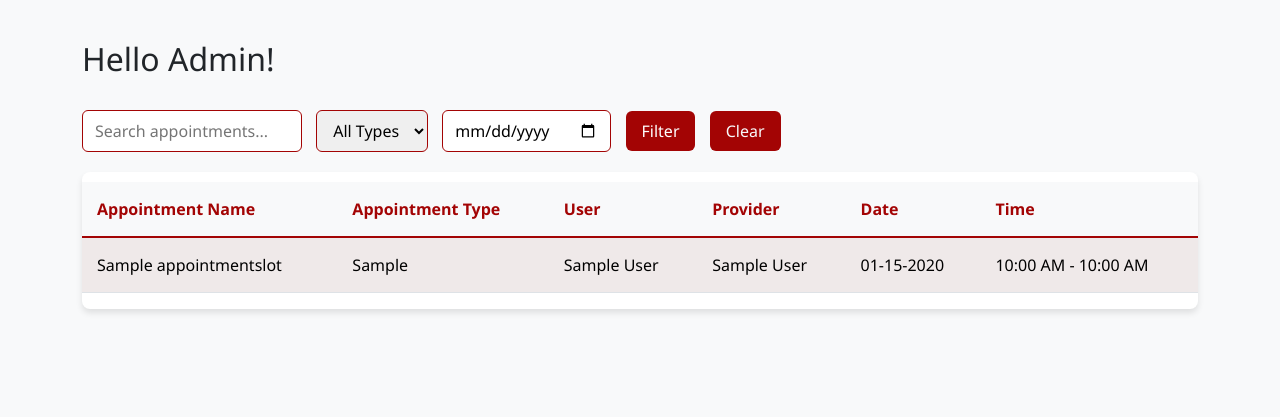
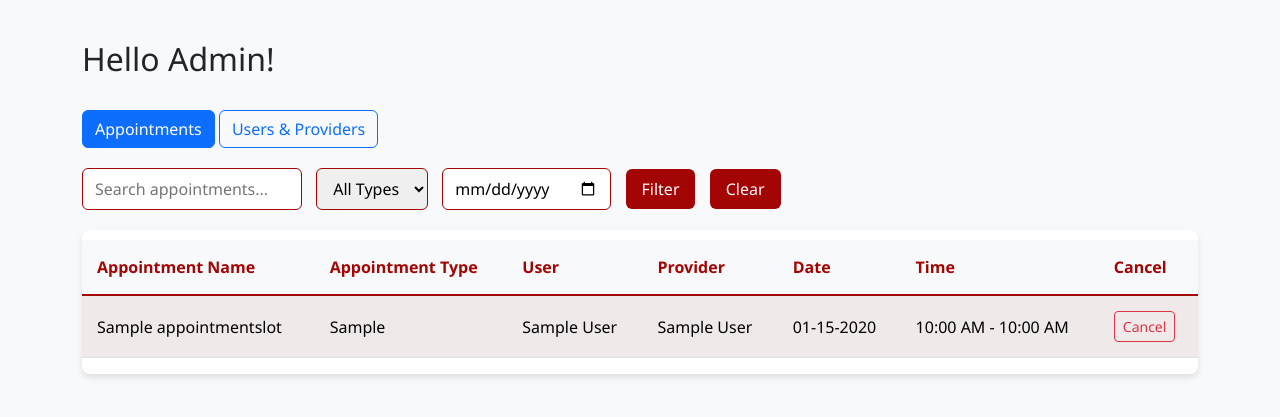
Before and after one commit to siegersma8025/cs440_WebApp, a Django app: page /dashboard/admin/ in a window 1280 px wide. Shown: the part 62-479 px from the top of the page. Run offline with Django 5.2, Linux system fonts and the light colour scheme; a user stored in the database is signed in; tables that the repository leaves empty hold one stand-in row (values such as "Sample post").

Commit message:
Updated admin page to allow removal of users and appt cancelation

```diff
--- a/cs440_WebApp/cs440WebApp/website/models.py
+++ b/cs440_WebApp/cs440WebApp/website/models.py
@@ -69,7 +69,3 @@ class Booking(models.Model):
     slot = models.OneToOneField(AppointmentSlot, on_delete=models.CASCADE, related_name='booking')
     user = models.ForeignKey(User, on_delete=models.CASCADE)
     booked_at = models.DateTimeField(auto_now_add=True)
-
-
-    cancel_message = models.TextField(blank=True)
-    canceled_at = models.DateTimeField(null=True, blank=True)
--- a/cs440_WebApp/cs440WebApp/website/templates/adminDashboard.html
+++ b/cs440_WebApp/cs440WebApp/website/templates/adminDashboard.html
@@ -8,7 +8,16 @@
 <h2>Hello Admin!</h2>
 <br>
 
+<!-- Toggle Buttons -->
+<div style="margin-bottom: 20px;">
+    <a href="?view=appointments" class="btn {% if view_mode == 'appointments' %}btn-primary{% else %}btn-outline-primary{% endif %}">Appointments</a>
+    <a href="?view=users" class="btn {% if view_mode == 'users' %}btn-primary{% else %}btn-outline-primary{% endif %}">Users & Providers</a>
+</div>
+
+{% if view_mode == 'appointments' %}
+    <!-- Filter/search form -->
     <form method="get" class="search-filters" id="filterForm">
+        <input type="hidden" name="view" value="appointments">
         <input type="text" name="searchInput" value="{{ searchInput }}" placeholder="Search appointments..." style="width: 220px; margin-right: 10px; padding: 8px 12px; border: 1px solid #a30404; border-radius: 6px;" id="searchInput">
         <select name="typeFilter" style="margin-right: 10px; padding: 8px 12px; border: 1px solid #a30404; border-radius: 6px;" id="typeFilter">
             <option value="">All Types</option>
@@ -18,9 +27,9 @@
         </select>
         <input type="date" name="dateFilter" value="{{ dateFilter }}" style="padding: 8px 12px; border: 1px solid #a30404; border-radius: 6px;" id="dateFilter">
         <button type="submit" style="padding: 8px 16px; border: none; background: #a30404; color: white; border-radius: 6px;margin-left: 10px;">Filter</button>
-    <button type="button" onclick="window.location.href='{{ request.path }}'" style="padding: 8px 16px; border: none; background: #a30404; color: #f8f9fa; border-radius: 6px; margin-left: 10px;">Clear</button>
+        <button type="button" onclick="window.location.href='{{ request.path }}?view=appointments'" style="padding: 8px 16px; border: none; background: #a30404; color: #f8f9fa; border-radius: 6px; margin-left: 10px;">Clear</button>
     </form>
-
+    <!-- Appointments table (as before) -->
     <div class="appointments-table">
         <table id="adminTable" class="table table-striped">
             <thead>
@@ -31,6 +40,7 @@
                     <th>Provider</th>
                     <th>Date</th>
                     <th>Time</th>
+                    <th>Cancel</th>
                 </tr>
             </thead>
             <tbody>
@@ -42,14 +52,67 @@
                     <td>{{ item.provider_name }}</td>
                     <td>{{ item.date }}</td>
                     <td>{{ item.time }}</td>
+                    <td>
+                        <form method="POST" style="margin:0;">
+                            {% csrf_token %}
+                            <input type="hidden" name="slot_id" value="{{ item.slot_id }}">
+                            <button type="submit" class="btn btn-outline-danger btn-sm">Cancel</button>
+                        </form>
+                    </td>
                 </tr>
                 {% empty %}
                 <tr>
-                <td colspan="6" class="no-appointments">No appointments found.</td>
+                    <td colspan="7" class="no-appointments">No appointments found.</td>
                 </tr>
                 {% endfor %}
             </tbody>
         </table>
     </div>
+{% elif view_mode == 'users' %}
+    <!-- Users & Providers Table (as before) -->
+    <div class="appointments-table">
+        <h4>Registered Users</h4>
+        <table class="table table-striped">
+            <thead>
+                <tr>
+                    <th>Username</th>
+                    <th>Full Name</th>
+                    <th>Type</th>
+                    <th>Remove</th>
+                </tr>
+            </thead>
+            <tbody>
+                {% for profile in user_profiles %}
+                <tr>
+                    <td>{{ profile.user.username }}</td>
+                    <td>{{ profile.first_name }} {{ profile.last_name }}</td>
+                    <td>User</td>
+                    <td>
+                        <form method="POST" style="margin:0;">
+                            {% csrf_token %}
+                            <input type="hidden" name="username" value="{{ profile.user.username }}">
+                            <button type="submit" class="btn btn-outline-danger btn-sm">Remove</button>
+                        </form>
+                    </td>
+                </tr>
+                {% endfor %}
+                {% for profile in provider_profiles %}
+                <tr>
+                    <td>{{ profile.user.username }}</td>
+                    <td>{{ profile.first_name }} {{ profile.last_name }}</td>
+                    <td>Provider</td>
+                    <td>
+                        <form method="POST" style="margin:0;">
+                            {% csrf_token %}
+                            <input type="hidden" name="username" value="{{ profile.user.username }}">
+                            <button type="submit" class="btn btn-outline-danger btn-sm">Remove</button>
+                        </form>
+                    </td>
+                </tr>
+                {% endfor %}
+            </tbody>
+        </table>
+    </div>
+{% endif %}
 
 {% endblock %}
--- a/cs440_WebApp/cs440WebApp/website/utils.py
+++ b/cs440_WebApp/cs440WebApp/website/utils.py
@@ -1,3 +1,6 @@
+from django.db import connection
+from .models import UserProfile, ServiceProvider
+
 # File containing helper functions in filtering table views
 def convertFromMilitaryTime(timeStamp):
     return timeStamp.strftime('%I:%M %p').lstrip('0').replace(' 0', ' ')
@@ -29,8 +32,9 @@ def filterAppointments(appointmentSlots, search='', typeFilter='', dateFilter=''
         if dateFilter and slot.date.strftime('%Y-%m-%d') != dateFilter:
             continue
 
-        # Add relevant appointment details to the filtered list
+        # Add relevant appointment details to the filtered list, including slot_id
         filtered.append({
+            'slot_id': slot.id,
             'user_name': user_name,
             'provider_name': provider_name,
             'appointment_name': slot.appointmentName,
@@ -40,3 +44,28 @@ def filterAppointments(appointmentSlots, search='', typeFilter='', dateFilter=''
         })
     # Return the filtered list of appointments
     return filtered
+
+# Based on username, delete user and associated profile/provider entries from the database
+def delete_user_and_profile(username):
+    """
+    Deletes a user and their associated profile/provider entries from the database.
+    - Looks up the user id from auth_user by username.
+    - Deletes from UserProfile or ServiceProvider by user id.
+    - Deletes from auth_user by username.
+    """
+    # Get user id from auth_user
+    with connection.cursor() as cursor:
+        cursor.execute("SELECT id FROM auth_user WHERE username = %s", [username])
+        row = cursor.fetchone()
+        if not row:
+            return False  # User not found
+        user_id = row[0]
+
+    # Delete from UserProfile if exists
+    UserProfile.objects.filter(user_id=user_id).delete()
+    # Delete from ServiceProvider if exists
+    ServiceProvider.objects.filter(user_id=user_id).delete()
+    # Delete from auth_user using raw SQL to avoid Django's cascades
+    with connection.cursor() as cursor:
+        cursor.execute("DELETE FROM auth_user WHERE username = %s", [username])
+    return True
--- a/cs440_WebApp/cs440WebApp/website/views.py
+++ b/cs440_WebApp/cs440WebApp/website/views.py
@@ -221,31 +221,79 @@ def userDashboard(request):
         'canceled_msgs': canceled_msgs,
     })
 
+
 @never_cache
-@admin_required
+@csrf_protect
 def adminDashboard(request):
-    # Get populated filter parameters from GET request
-    search = request.GET.get('searchInput', '').lower()
-    typeFilter = request.GET.get('typeFilter', '')
-    dateFilter = request.GET.get('dateFilter', '')
+    # Only allow access for superusers or staff
+    if not request.user.is_authenticated or not (request.user.is_superuser or request.user.is_staff):
+        messages.error(request, "Access denied: This page is for administrators only.")
+        return redirect('home')
 
-    # Get appointment slots and filter them
-    slots = AppointmentSlot.objects.all()
-    items = filterAppointments(slots, search, typeFilter, dateFilter)
-    types = set()
-    for slot in slots:
-        type = slot.appointmentType.strip()
-        types.add(type)
-    types = sorted(types)
+    view_mode = request.GET.get('view', 'appointments')
 
-    # Render the admin dashboard with filtered items and available types
-    return render(request, 'adminDashboard.html', {
-        'items': items,
-        'types': types,
-        'searchInput': request.GET.get('searchInput', ''),
-        'typeFilter': request.GET.get('typeFilter', ''),
-        'dateFilter': request.GET.get('dateFilter', ''),
-    })
+    if request.method == "POST":
+        # Handle appointment cancellation
+        if view_mode == 'appointments':
+            slot_id = request.POST.get("slot_id")
+            slot = get_object_or_404(AppointmentSlot, id=slot_id)
+            booking = Booking.objects.filter(slot=slot).first()
+            start_time_str = convertFromMilitaryTime(slot.start_time)
+            end_time_str = convertFromMilitaryTime(slot.end_time)
+            date_str = slot.date.strftime('%m/%d/%Y')
+            if booking:
+                user_profile = getattr(booking.user, 'userprofile', None)
+                if user_profile:
+                    msg_user = (
+                        f"Your appointment '{slot.appointmentName}' with {slot.providerFirstName} {slot.providerLastName} "
+                        f"on {date_str} at {start_time_str}-{end_time_str} was canceled by an administrator."
+                    )
+                    append_cancel_message(user_profile, msg_user)
+                provider_profile = ServiceProvider.objects.filter(user__username=slot.providerUsername).first()
+                if provider_profile:
+                    msg_provider = (
+                        f"An administrator canceled '{slot.appointmentName}' with {booking.user.get_full_name()} "
+                        f"on {date_str} at {start_time_str}-{end_time_str}."
+                    )
+                    append_cancel_message(provider_profile, msg_provider)
+                booking.delete()
+            slot.delete()
+            messages.success(request, "Appointment canceled and removed.")
+            return redirect(f'{request.path}?view=appointments')
+        # Handle user/provider removal
+        elif view_mode == 'users':
+            username = request.POST.get("username")
+            if delete_user_and_profile(username):
+                messages.success(request, "User/Provider account deleted.")
+            else:
+                messages.error(request, "User not found.")
+            return redirect(f'{request.path}?view=users')
+
+    # Appointments table
+    if view_mode == 'appointments':
+        search = request.GET.get('searchInput', '').lower()
+        typeFilter = request.GET.get('typeFilter', '')
+        dateFilter = request.GET.get('dateFilter', '')
+        slots = AppointmentSlot.objects.all()
+        items = filterAppointments(slots, search, typeFilter, dateFilter)
+        types = sorted(set(slot.appointmentType.strip() for slot in slots))
+        return render(request, 'adminDashboard.html', {
+            'view_mode': 'appointments',
+            'items': items,
+            'types': types,
+            'searchInput': search,
+            'typeFilter': typeFilter,
+            'dateFilter': dateFilter,
+        })
+    # Users table
+    else:
+        user_profiles = UserProfile.objects.select_related('user')
+        provider_profiles = ServiceProvider.objects.select_related('user')
+        return render(request, 'adminDashboard.html', {
+            'view_mode': 'users',
+            'user_profiles': user_profiles,
+            'provider_profiles': provider_profiles,
+        })
 
 
 @user_required
```
Also changed, not shown: cs440_WebApp/cs440WebApp/website/migrations/0003_remove_booking_cancel_message_and_more.py (added). Lines whose indentation alone changed are shown as unchanged.
